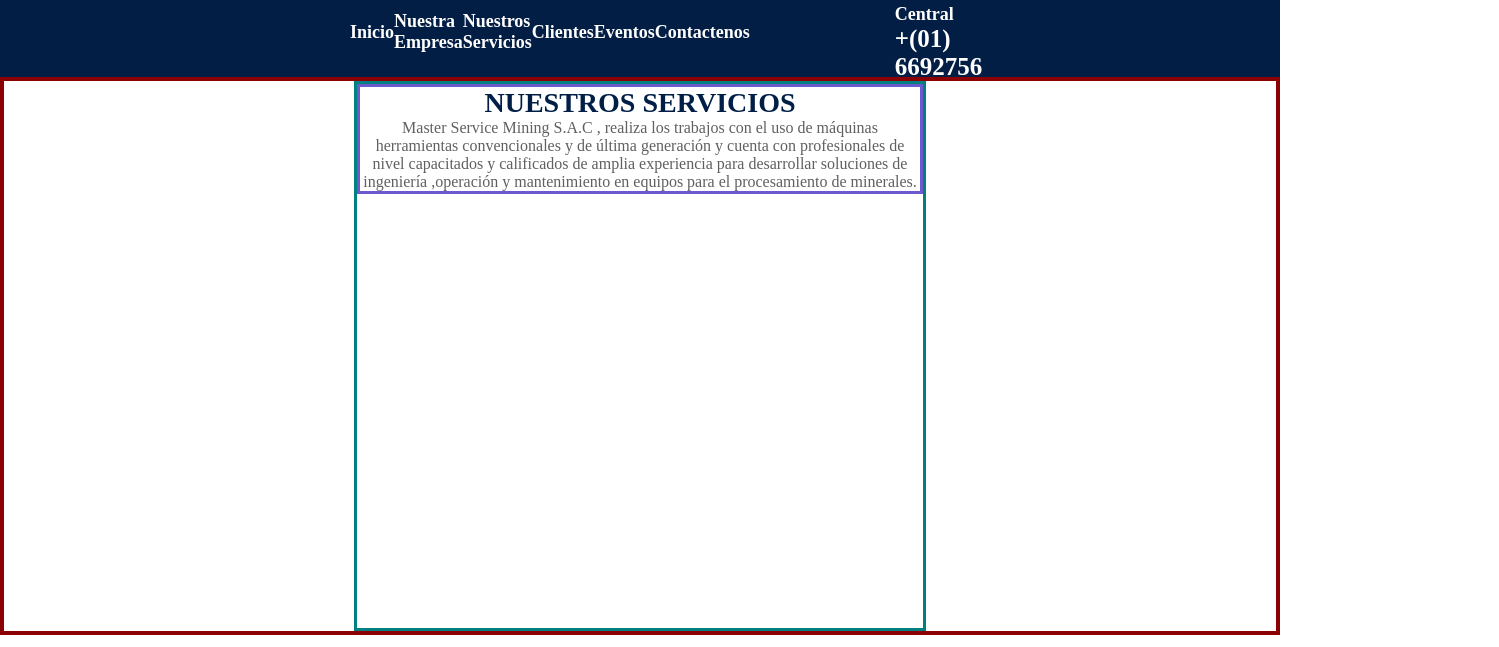
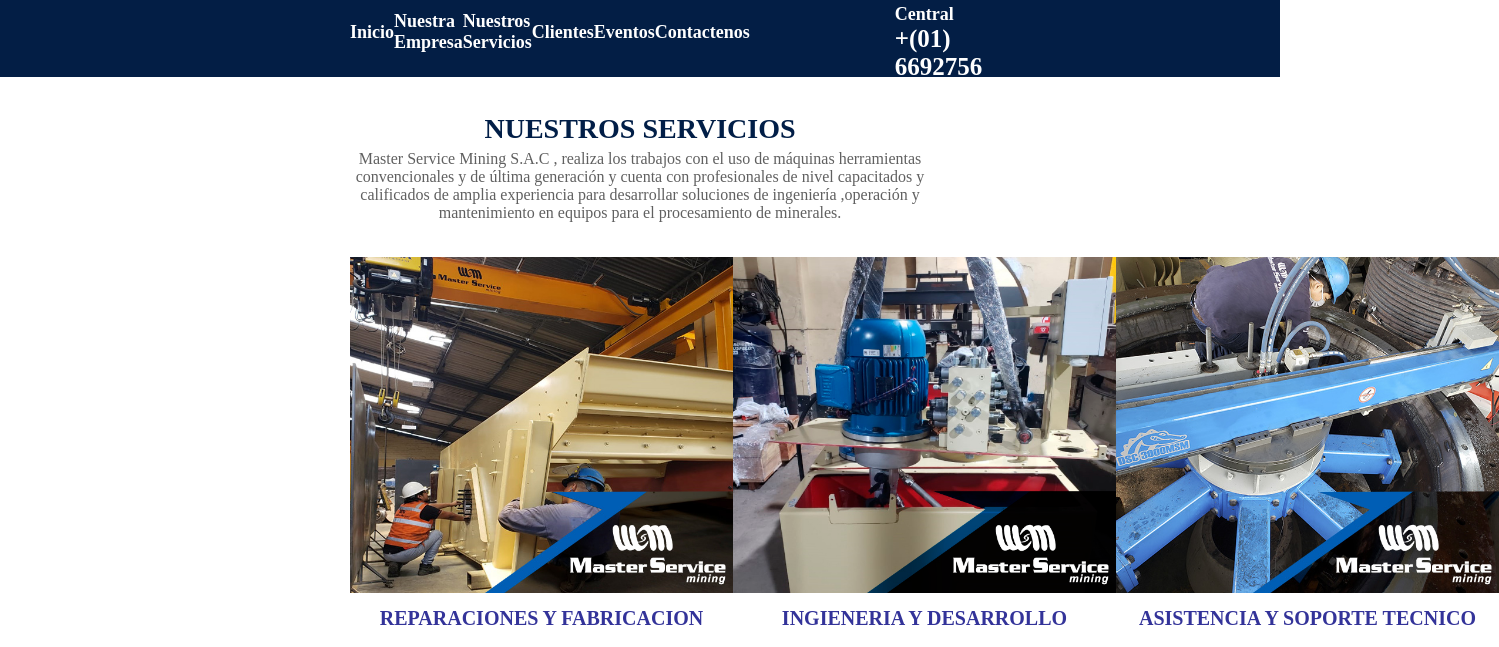
Before and after one commit to 11cheeco/uncle-page, a plain HTML site: page index.html in a window 1280 px wide. Shown: the part 153-800 px from the top of the page, 1499 px wide, since content can reach past the window. Drawn offline with Linux system fonts and the light colour scheme.

Commit message:
Avance de las 3 imagenes inferiores

```diff
--- a/index.html
+++ b/index.html
@@ -106,7 +106,7 @@
                 <img class="imagen-de-mina4" src="./images/imagen4.jpg" alt="Imagen de paisaje de mina2" width="480px">
             </div>
         </div>
-    -->
+        -->
         <!--bloque de informacion de los servicios-->
 
         <div class="contenedor-principal-servicios">
@@ -118,9 +118,44 @@
                     <div class="texto-dentro-servicios">Master Service Mining S.A.C , realiza los trabajos con el uso de máquinas herramientas convencionales y de última generación y cuenta con profesionales de nivel capacitados y calificados de amplia experiencia para desarrollar soluciones de ingeniería ,operación y mantenimiento en equipos para el procesamiento de minerales.</div>
 
                 </div>
+                <!--Imagenes con texto de descripcion, abajo de lo que se desempe;a mssater service mining-->
+                <div class="contenedor-imagenes-con-descripcion">
+                    <div class="contenedor-mini-segunda-capa">
+                        <div class="contenedor-imagen-mecanicos-service">
+
+                            <div class="servicios-198">
+                                <img src="./images/service1.jpg" alt="Imagen de la compania" height="336" width="auto">
+                            </div>
+                            <div class="texto-servicios-198">REPARACIONES Y FABRICACION</div>
+                        </div>
+
+                        <div class="contenedor-imagen-mecanicos-service">
+                            <div class="servicios-198">
+                                <img src="./images/service2.jpg" alt="Imagen de la compania" height="336" width="auto">
+                            </div>
+                            <div class="texto-servicios-198">INGIENERIA Y DESARROLLO</div>
+                        </div>
+
+                        <div class="contenedor-imagen-mecanicos-service">
+                            <div class="servicios-198">
+                                <img src="./images/service3.jpg" alt="Imagen de la compania" height="336" width="auto">
+                            </div>
+                            <div class="texto-servicios-198">ASISTENCIA Y SOPORTE TECNICO</div>
+                        </div>
+                    </div>
+
+                </div>
+
             </div>
+
         </div>
 
+        <!--Segundo rectangulo de informacion que abarca toda la pagina-->
+
+        <div class="contenedor-de-rectangulo-pantalla-completa">
+
+
+        </div>
 
     </body>
 </html>
--- a/style.css
+++ b/style.css
@@ -196,10 +196,10 @@ body {
     flex-direction: column;
     font-size: 18px;
     font-weight: bolder;
-    justify-content: space-around;*/
+    justify-content: space-around;
 
 
-}
+}*/
 
 .numero-grande {
     /*font-size: 30px;*/
@@ -237,18 +237,27 @@ body {
 }
 
 .contenedor-principal-servicios {
-    border: 4px solid darkred;
-    height: 550px;
+    /*border: 4px solid darkred;*/
+    height: 600px;
+    padding-top: 40px;
 }
 
 .contenedor-con-margenes {
     margin: 0px 350px;
-    border: 3px solid teal;
+    /*border: 3px solid teal;*/
     height: 544px;
+    display: flex;
+    flex-direction: column;
+    gap: 40px;
 }
 
 .contenedor-int-titulo-texto {
- border: 3px solid slateblue;
+ /*border: 3px solid slateblue;*/
+ height: 100px;
+ display: flex;
+ flex-direction: column;
+ justify-content: center;
+ gap: 5px;
 }
 
 .titulo-nuestros-servicios {
@@ -264,3 +273,36 @@ body {
     color: rgb(96, 96, 96);
     text-align: center;
 }
+
+.contenedor-imagenes-con-descripcion {
+    /*border: 3px solid slateblue;*/
+    height: 400px;
+}
+
+.contenedor-mini-segunda-capa {
+    /*border: 3px solid fuchsia;*/
+    height: 394px;
+    display: flex;
+    justify-content: space-between;
+}
+
+.contenedor-imagen-mecanicos-service {
+    /*border: 3px solid aqua;*/
+    height: 388px;
+    width: 390px;
+    display: flex;
+    align-items: center;
+    flex-direction: column;
+    gap: 10px
+}
+
+.texto-servicios-198 {
+    color: rgb(51, 51, 153);
+    font-size: 20px;
+    font-weight: 700;
+}
+
+.contenedor-de-rectangulo-pantalla-completa {
+    height: 280px;
+    border: 4px solid red;
+}
```
Also changed, not shown: images/service1.jpg (added), images/service2.jpg (added), images/service3.jpg (added).
